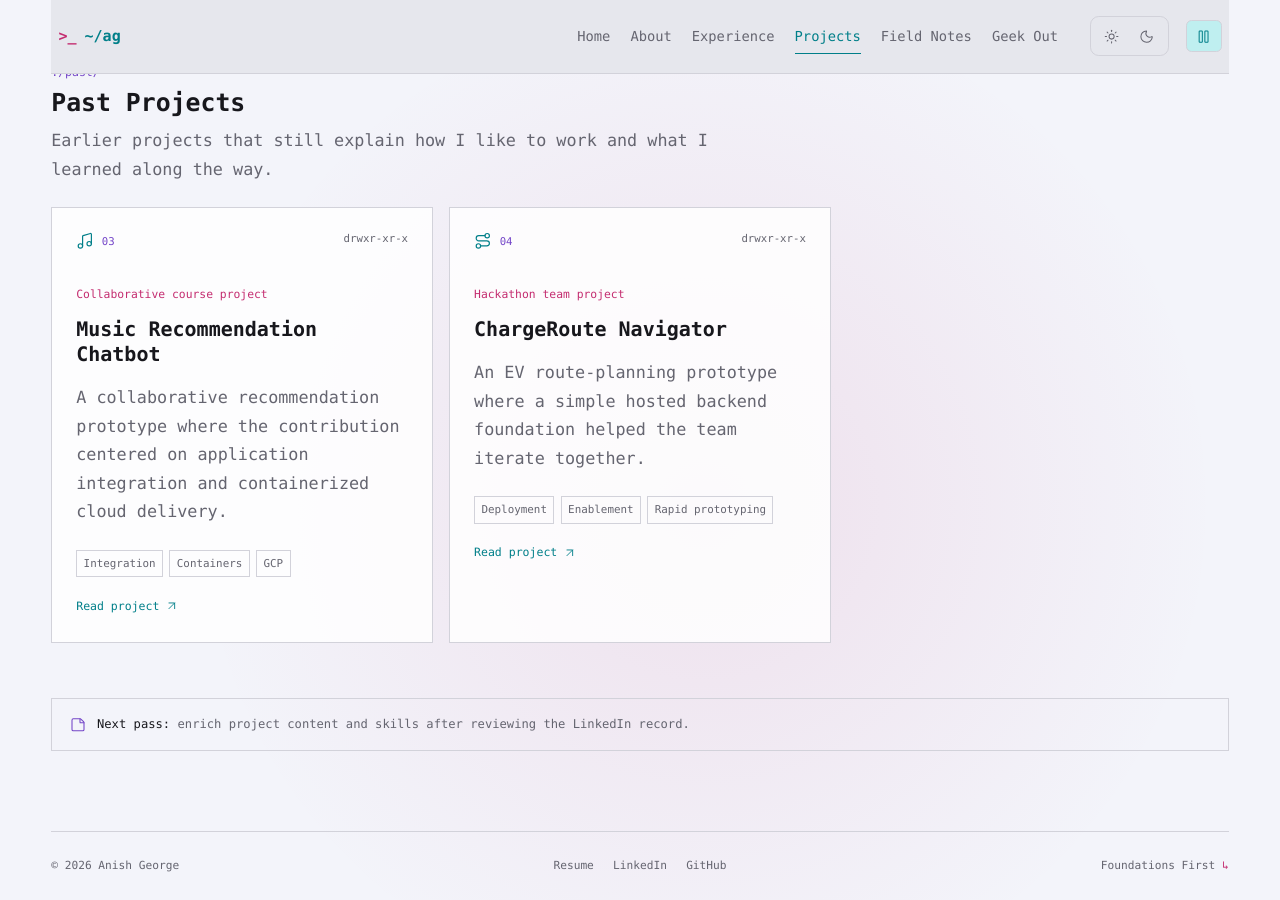
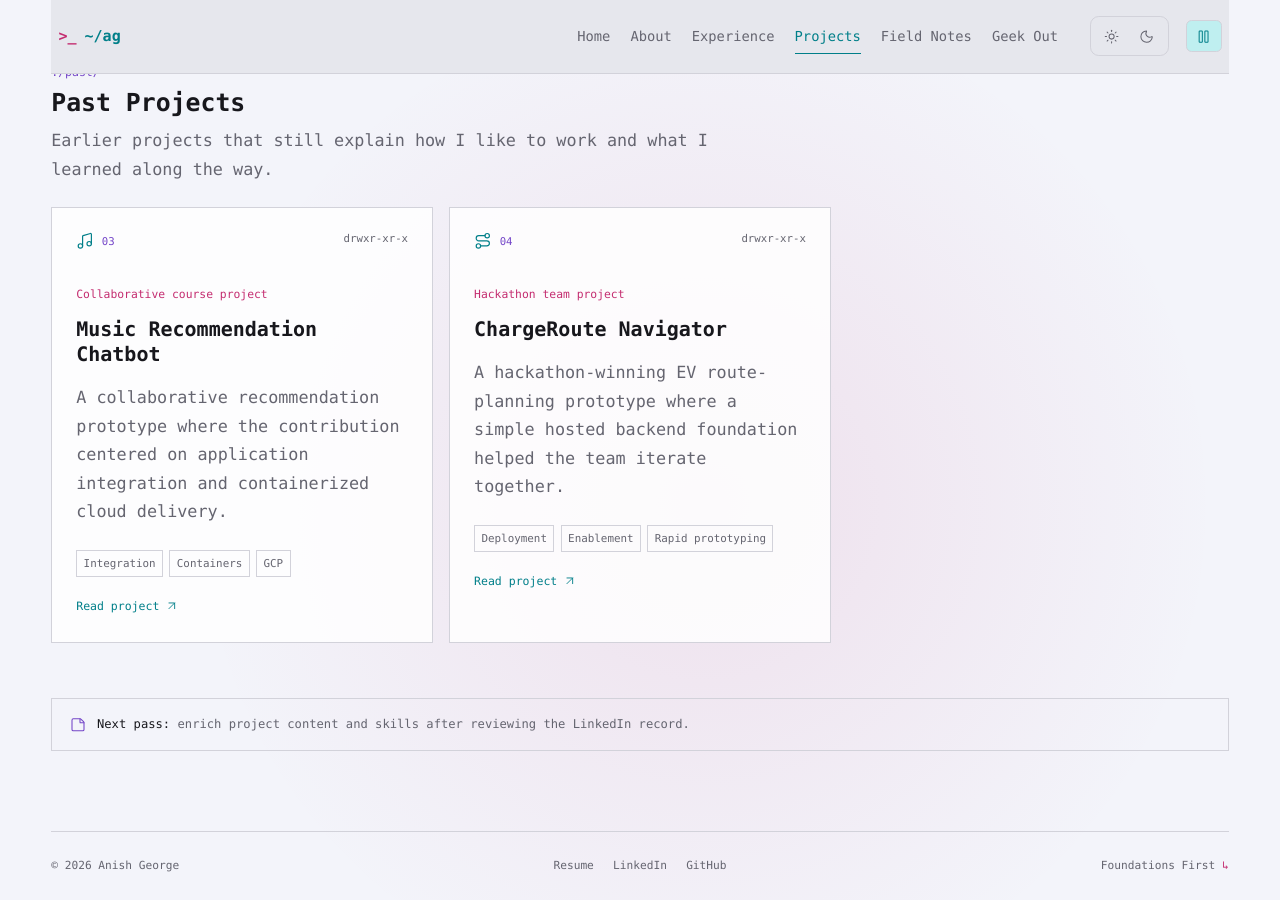
Before and after one commit to ANISHG-26/ANISHG-26.github.io, a Jekyll site: the page built from projects.html, in a window 1280 px wide and 900 px high, scrolled down 898 px. Built offline with Jekyll 4.4.1, drawn with Linux system fonts in a browser that asks for light colours; nearby versions of some CDN libraries.

Commit message:
refine: contextualize chargeroute result

```diff
--- a/_data/projects.yml
+++ b/_data/projects.yml
@@ -31,5 +31,5 @@
   status: Hackathon team project
   title: ChargeRoute Navigator
   url: /projects/chargeroute-navigator/
-  description: An EV route-planning prototype where a simple hosted backend foundation helped the team iterate together.
+  description: A hackathon-winning EV route-planning prototype where a simple hosted backend foundation helped the team iterate together.
   tags: [Deployment, Enablement, Rapid prototyping]
```
